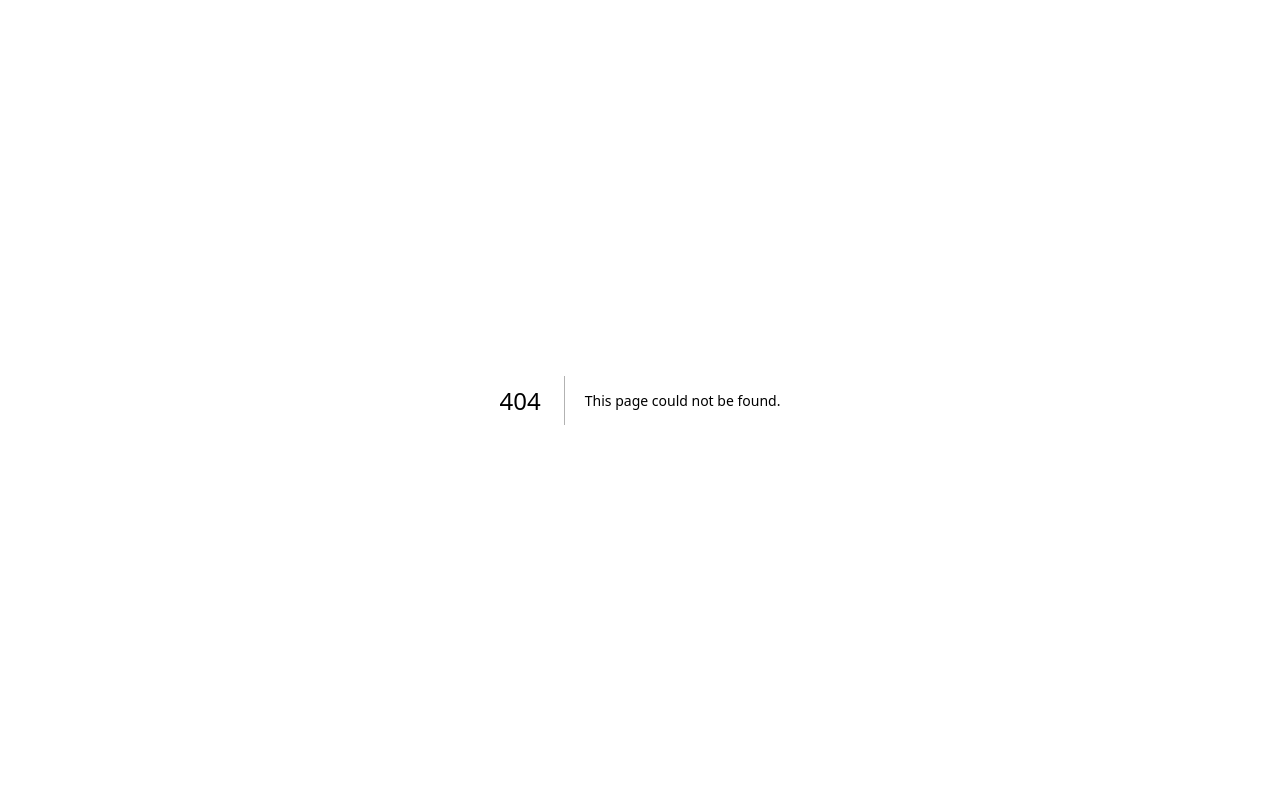
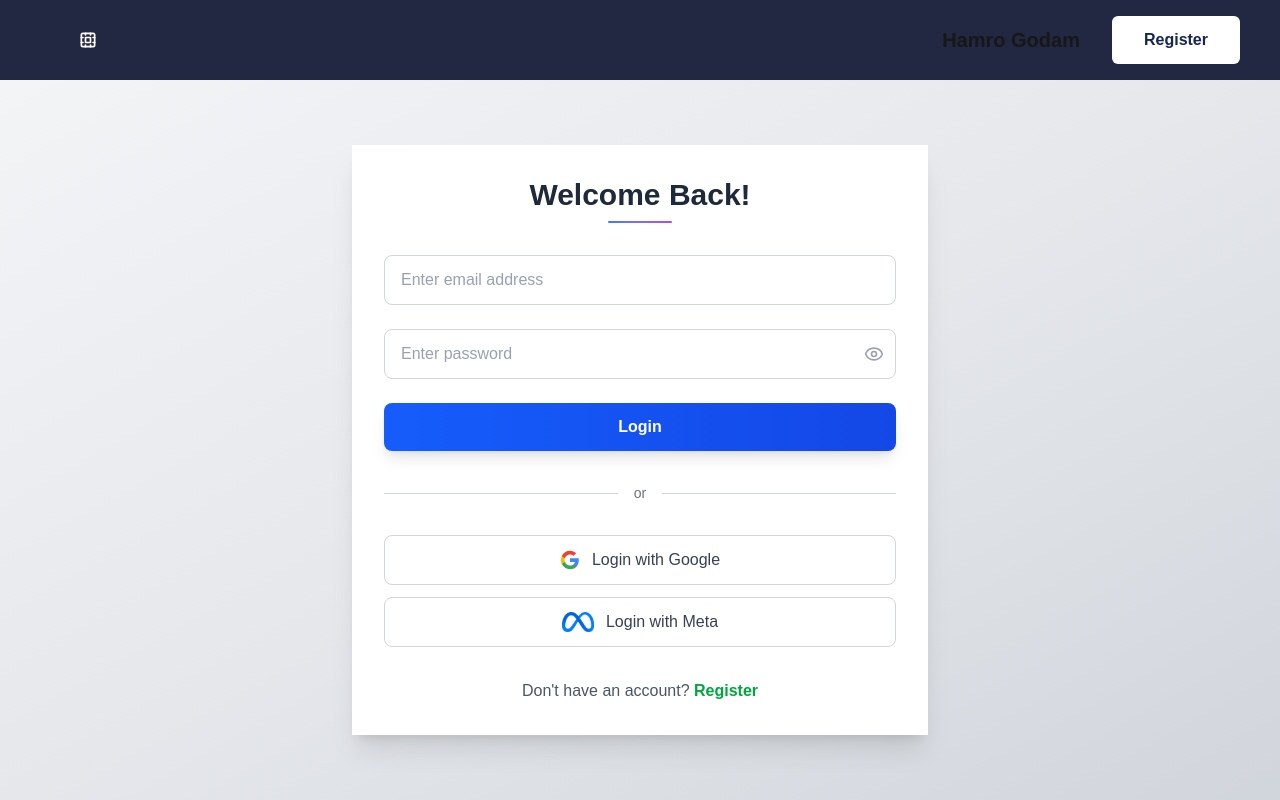
Before and after one commit to manash5/hamro-godam, a Next.js app: page /login in a window 1280 px wide. Before the commit this address had no page. Built offline with nearby package versions, Linux system fonts and the light colour scheme.

Commit message:
added google and facebook login

```diff
--- /dev/null
+++ b/app/api/auth/[...nextauth]/route.js
@@ -0,0 +1,29 @@
+// app/api/auth/[...nextauth]/route.js
+
+import NextAuth from "next-auth";
+import GoogleProvider from "next-auth/providers/google";
+import FacebookProvider from "next-auth/providers/facebook";
+
+const handler = NextAuth({
+  providers: [
+    GoogleProvider({
+      clientId: process.env.GOOGLE_ID,
+      clientSecret: process.env.GOOGLE_SECRET,
+    }),
+    FacebookProvider({
+    clientId: process.env.FACEBOOK_CLIENT_ID,
+    clientSecret: process.env.FACEBOOK_CLIENT_SECRET
+  })
+  ],
+  callbacks: {
+    async signIn({ account }) {
+      if (account.provider === "google" || account.provider == 'facebook') {
+        console.log("logged in successfully");
+        return true;
+      }
+      return false;
+    },
+  },
+});
+
+export { handler as GET, handler as POST };
--- a/app/components/Landing/Navbar.jsx
+++ b/app/components/Landing/Navbar.jsx
@@ -3,10 +3,12 @@ import { useState, useEffect } from 'react'
 import { motion } from 'framer-motion'
 import { FiMenu, FiX } from 'react-icons/fi'
 import Logo from '../Logo'
+import { useRouter } from 'next/navigation'
 
 function Navbar() {
   const [isOpen, setIsOpen] = useState(false)
   const [scrolled, setScrolled] = useState(false)
+  const router = useRouter();
 
   useEffect(() => {
     const handleScroll = () => {
@@ -68,9 +70,10 @@ function Navbar() {
               </li>
             ))}
           </ul>
-          <a href="#contact" className="btn-primary bg-white px-8 py-3 rounded-md text-blue-950 hover:bg-primary-800 font-semibold transition-all duration-300 transform hover:scale-105 focus:outline-none focus:ring-2 focus:ring-white focus:ring-opacity-50">
+          <button type = 'button' onClick={()=>router.push('/login')}
+          className="btn-primary bg-white px-8 py-3 rounded-md text-blue-950 hover:bg-primary-800 font-semibold transition-all duration-300 transform hover:scale-105 focus:outline-none focus:ring-2 focus:ring-white focus:ring-opacity-50">
             Get Started
-          </a>
+          </button>
         </div>
 
         {/* Mobile Menu Button */}
--- /dev/null
+++ b/app/components/Login/Navbar.jsx
@@ -0,0 +1,19 @@
+"use client";
+import React from 'react';
+import Logo from '../Logo';
+
+const Navbar = () => {
+  return (
+    <div className='bg-[#050b28e0] w-full px-10 h-20 flex items-center justify-between'>
+      <div className="container mx-auto px-4 md:px-8 flex items-center justify-between">
+        <Logo />
+        <h1 className="text-xl font-bold text-primary-500">Hamro Godam</h1>
+      </div>
+      <a href="#contact" className="btn-primary bg-white px-8 py-3 rounded-md text-blue-950 hover:bg-primary-800 font-semibold transition-all duration-300 transform hover:scale-105 focus:outline-none focus:ring-2 focus:ring-white focus:ring-opacity-50">
+            Register
+          </a>
+    </div>
+  );
+};
+
+export default Navbar;
--- /dev/null
+++ b/app/components/SessionWrapper.jsx
@@ -0,0 +1,10 @@
+"use client"
+import { SessionProvider } from "next-auth/react"
+
+export default function SessionWrapper({children}) {
+  return (
+    <SessionProvider>
+      {children}
+    </SessionProvider>
+  )
+}
--- a/app/layout.js
+++ b/app/layout.js
@@ -1,5 +1,6 @@
 import { Geist, Geist_Mono } from "next/font/google";
 import './globals.css'
+import SessionWrapper from "@/app/components/SessionWrapper";
 
 const geistSans = Geist({
   variable: "--font-geist-sans",
@@ -22,7 +23,9 @@ export default function RootLayout({ children }) {
       <body
         className={`${geistSans.variable} ${geistMono.variable} antialiased`}
       >
+        <SessionWrapper>
         {children}
+        </SessionWrapper>
       </body>
     </html>
   );
--- /dev/null
+++ b/app/login/page.js
@@ -0,0 +1,141 @@
+"use client"
+import React, {useState} from 'react';
+import { Eye, EyeOff } from 'lucide-react';
+import Navbar from '../components/Login/Navbar'
+import Footer from '../components/Landing/Footer'
+import { useSession, signIn, signOut } from "next-auth/react"
+
+
+const page = () => {
+  const [email, setEmail] = useState('');
+  const [password, setPassword] = useState('');
+  const [showPassword, setShowPassword] = useState(false);
+  const [isLoading, setIsLoading] = useState(false);
+
+  const handleLogin = () => {
+    setIsLoading(true);
+    // Simulate login process
+    setTimeout(() => {
+      setIsLoading(false);
+      alert('Login successful!');
+    }, 1500);
+  };
+
+  const handleSocialLogin = (provider) => {
+    alert(`Login with ${provider} clicked!`);
+  };
+  return (
+    <>
+    <Navbar/>
+    <div className="min-h-[90vh] bg-gradient-to-br from-gray-100 via-gray-200 to-gray-300 flex items-center justify-center p-4">
+      <div className="w-full max-w-xl">
+        <div className="bg-white  text-black shadow-xl p-8 transform transition-all duration-300 hover:shadow-3xl">
+          {/* Header */}
+          <div className="text-center mb-8">
+            <h1 className="text-3xl font-bold text-gray-800 mb-2">Welcome Back!</h1>
+            <div className="w-16 h-0.5 bg-gradient-to-r from-blue-500 to-purple-500 mx-auto rounded-full"></div>
+          </div>
+
+          {/* Login Form */}
+          <div className="space-y-6">
+            {/* Email Input */}
+            <div className="relative">
+              <input
+                type="email"
+                value={email}
+                onChange={(e) => setEmail(e.target.value)}
+                placeholder="Enter email address"
+                className="w-full px-4 py-3 border border-gray-300 rounded-lg focus:ring-2 focus:ring-blue-500 focus:border-transparent transition-all duration-200 outline-none placeholder-gray-400"
+              />
+            </div>
+
+            {/* Password Input */}
+            <div className="relative">
+              <input
+                type={showPassword ? 'text' : 'password'}
+                value={password}
+                onChange={(e) => setPassword(e.target.value)}
+                placeholder="Enter password"
+                className="w-full px-4 py-3 pr-12 border border-gray-300 rounded-lg focus:ring-2 focus:ring-blue-500 focus:border-transparent transition-all duration-200 outline-none placeholder-gray-400"
+              />
+              <button
+                type="button"
+                onClick={() => setShowPassword(!showPassword)}
+                className="absolute right-3 top-1/2 transform -translate-y-1/2 text-gray-400 hover:text-gray-600 transition-colors duration-200"
+              >
+                {showPassword ? <EyeOff size={20} /> : <Eye size={20} />}
+              </button>
+            </div>
+
+            {/* Login Button */}
+            <button
+              onClick={handleLogin}
+              disabled={isLoading}
+              className="w-full bg-gradient-to-r from-blue-600 to-blue-700 hover:from-blue-700 hover:to-blue-800 text-white font-semibold py-3 px-6 rounded-lg transition-all duration-300 transform hover:scale-[1.02] active:scale-[0.98] disabled:opacity-70 disabled:cursor-not-allowed shadow-lg hover:shadow-xl"
+            >
+              {isLoading ? (
+                <div className="flex items-center justify-center">
+                  <div className="animate-spin rounded-full h-5 w-5 border-2 border-white border-t-transparent mr-2"></div>
+                  Logging in...
+                </div>
+              ) : (
+                'Login'
+              )}
+            </button>
+          </div>
+
+          {/* Divider */}
+          <div className="my-8">
+            <div className="relative">
+              <div className="absolute inset-0 flex items-center">
+                <div className="w-full border-t border-gray-300"></div>
+              </div>
+              <div className="relative flex justify-center text-sm">
+                <span className="px-4 bg-white text-gray-500">or</span>
+              </div>
+            </div>
+          </div>
+
+          {/* Social Login Buttons */}
+          <div className="space-y-3">
+            <button
+              onClick={() => signIn('google')}
+              className="w-full flex items-center justify-center px-4 py-3 border border-gray-300 rounded-lg hover:bg-gray-50 transition-all duration-200 group hover:border-gray-400 hover:shadow-md"
+            >
+              <svg className="w-5 h-5 mr-3 group-hover:scale-110 transition-transform duration-200" viewBox="0 0 24 24">
+                <path fill="#4285F4" d="M22.56 12.25c0-.78-.07-1.53-.2-2.25H12v4.26h5.92c-.26 1.37-1.04 2.53-2.21 3.31v2.77h3.57c2.08-1.92 3.28-4.74 3.28-8.09z"/>
+                <path fill="#34A853" d="M12 23c2.97 0 5.46-.98 7.28-2.66l-3.57-2.77c-.98.66-2.23 1.06-3.71 1.06-2.86 0-5.29-1.93-6.16-4.53H2.18v2.84C3.99 20.53 7.7 23 12 23z"/>
+                <path fill="#FBBC05" d="M5.84 14.09c-.22-.66-.35-1.36-.35-2.09s.13-1.43.35-2.09V7.07H2.18C1.43 8.55 1 10.22 1 12s.43 3.45 1.18 4.93l2.85-2.22.81-.62z"/>
+                <path fill="#EA4335" d="M12 5.38c1.62 0 3.06.56 4.21 1.64l3.15-3.15C17.45 2.09 14.97 1 12 1 7.7 1 3.99 3.47 2.18 7.07l3.66 2.84c.87-2.6 3.3-4.53 6.16-4.53z"/>
+              </svg>
+              <span className="text-gray-700 font-medium">Login with Google</span>
+            </button>
+
+            <button
+              onClick={() => signIn('facebook')}
+              className="w-full flex items-center justify-center px-4 py-3 border border-gray-300 rounded-lg hover:bg-gray-50 transition-all duration-200 group hover:border-gray-400 hover:shadow-md"
+            >
+              <img className = "w-8 h-5 mr-3 group-hover:scale-110 transition-transform duration-200" src = '/meta.png'></img>
+
+              <span className="text-gray-700 font-medium">Login with Meta</span>
+            </button>
+          </div>
+
+          {/* Register Link */}
+          <div className="mt-8 text-center">
+            <span className="text-gray-600">Don't have an account? </span>
+            <button
+              onClick={() => alert('Register clicked!')}
+              className="text-green-600 hover:text-green-700 font-semibold transition-colors duration-200 hover:underline"
+            >
+              Register
+            </button>
+          </div>
+        </div>
+      </div>
+    </div>
+    </>
+  )
+}
+
+export default page
--- a/package.json
+++ b/package.json
@@ -13,8 +13,10 @@
     "framer-motion": "^12.12.2",
     "lucide-react": "^0.511.0",
     "next": "15.3.2",
+    "next-auth": "^4.24.11",
     "react": "^19.0.0",
     "react-dom": "^19.0.0",
+    "react-facebook-login": "^4.1.1",
     "react-icons": "^5.5.0",
     "react-intersection-observer": "^9.16.0",
     "three": "^0.176.0"
```
Also changed, not shown: public/meta.png (added), 1 other file (tests, documents, lock files or other folders).
